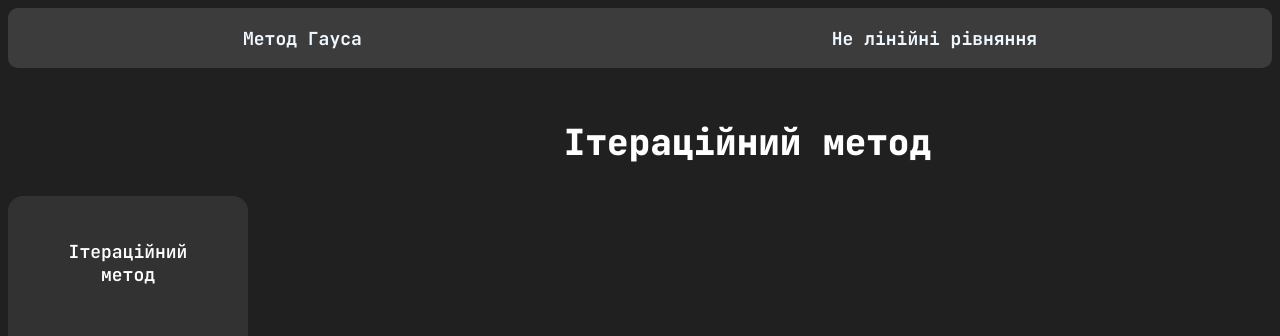
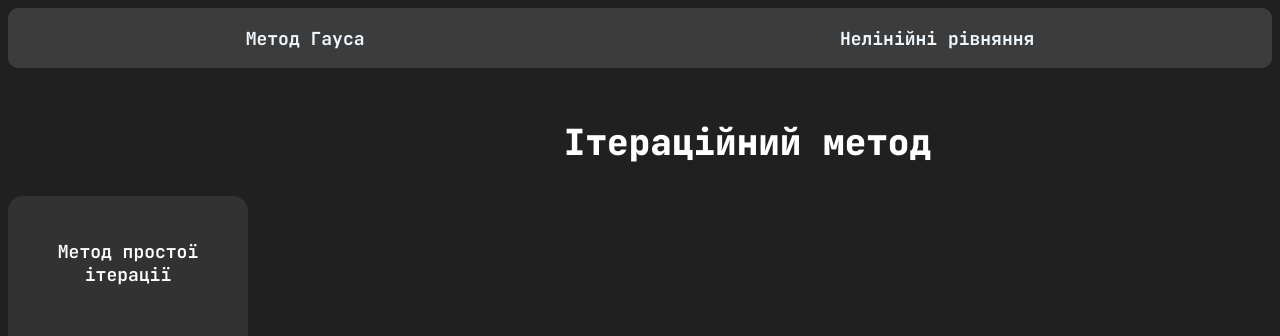
Before and after one commit to Kitukl/NumericalMethods, a React (Vite) app: page /not_lineal in a window 1280 px wide. Shown: the top 336 px of the page. Built offline with nearby package versions, Linux system fonts and the light colour scheme.

Commit message:
Added new components

```diff
--- a/src/components/Header/Header.jsx
+++ b/src/components/Header/Header.jsx
@@ -10,7 +10,7 @@ export function Header() {
 				Метод Гауса
 			</button>
 			<button className='nav__buttons' onClick={() => navigate('/not_lineal')}>
-				Не лінійні рівняння
+				Нелінійні рівняння
 			</button>
 		</nav>
 	)
--- a/src/components/Not_Lineal/Not_Lineal.jsx
+++ b/src/components/Not_Lineal/Not_Lineal.jsx
@@ -1,3 +1,5 @@
+import '../Simple_Iteration/Simple_Iteration.jsx'
+import Simple_Iteration from '../Simple_Iteration/Simple_Iteration.jsx'
 import './Not_Lineal.scss'
 
 function Not_Lineal() {
@@ -5,7 +7,7 @@ function Not_Lineal() {
 		<div className='global'>
 			<aside>
 				<button className='asside__button'>
-					<a href='#iteration'>Ітераційний метод</a>
+					<a href='#iteration'>Метод простої ітерації</a>
 				</button>
 				<button className='asside__button'>
 					<a href='#iteration'>Метод Ньютона</a>
@@ -17,6 +19,7 @@ function Not_Lineal() {
 			<main className='not_lineal__main'>
 				<div className='iteration__method'>
 					<h1 id='iteration'>Ітераційний метод</h1>
+					<Simple_Iteration />
 				</div>
 			</main>
 		</div>
--- /dev/null
+++ b/src/components/Simple_Iteration/Simple_Iteration.jsx
@@ -0,0 +1,5 @@
+function Simple_Iteration() {
+	return <div></div>
+}
+
+export default Simple_Iteration
```
Also changed, not shown: src/components/Simple_Iteration/Simple_Iteration.scss (added).
